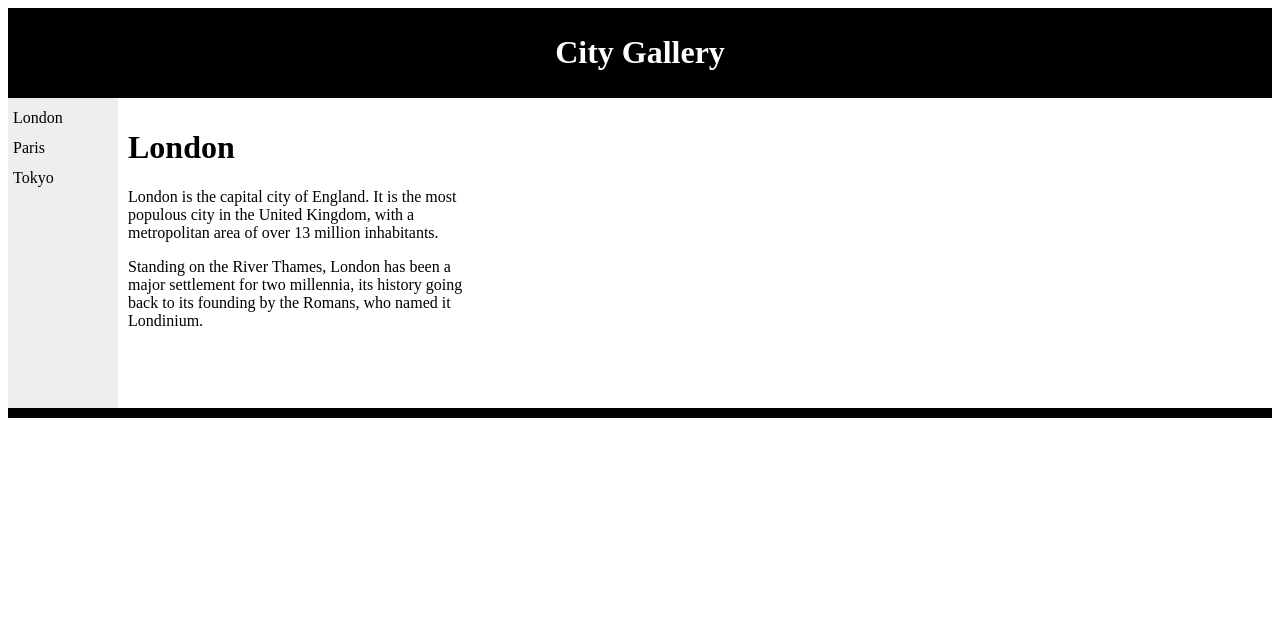
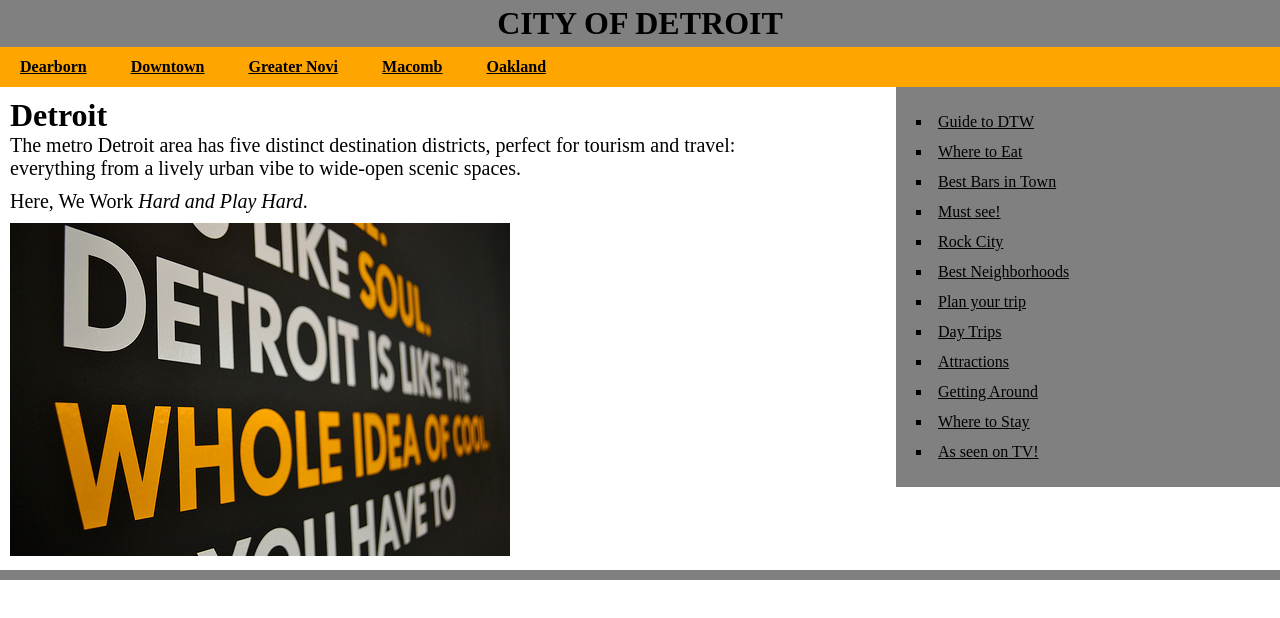
Before and after one commit to DianaRMiller/LAYOUTCODE, a plain HTML site: page indexB.html in a window 1280 px wide. Drawn offline with Linux system fonts and the light colour scheme.

Commit message:
fix nav bar

```diff
--- a/CSSB/stylesB.css
+++ b/CSSB/stylesB.css
@@ -1,25 +1,83 @@
 
-#header {
-    background-color:black;
-    color:white;
+*{margin: 0; padding: 0; box-sizing: border-box;}
+body{
+  font-family: "Rockwell", Rockwell;
+}
+/* TEXT */
+
+p{
+  margin: 0 0 10px 0;
+  font-family: "Rockwell", Rockwell;
+  font-size: 20px;
+}
+
+a{
+  color:black;
+}
+
+/* LAYOUT */
+
+.header {
+    background-color:gray;
+    color:black;
+    font-family:rockwell extra bold;
     text-align:center;
     padding:5px;
 }
-#nav {
-    line-height:30px;
-    background-color:#eeeeee;
-    height:300px;
-    width:100px;
-    float:left;
-    padding:5px;
+
+.nav {
+    background-color:orange;
 }
-#section {
-    width:350px;
+
+.nav ul {
+    list-style-type: none;
+    margin: 0;
+    padding: 0;
+}
+
+.nav li {
+    display: inline-block;
+}
+
+.nav a{
+    font-weight: bold;
+    color: black;
+    padding: 0 20px;
+    line-height: 40px;
+    font-family: "Rockwell", Rockwell;
+    display: block;
+}
+
+.section {
+    width: 65%;
     float:left;
     padding:10px;
 }
-#footer {
-    background-color:black;
+
+.section span {
+  font-style: italic;
+}
+
+.section img {
+  max-width: 100%;
+}
+
+.sidebar {
+  background-color:gray;
+  width: 30%;
+  padding:20px;
+  font-family: rockwell;
+  float: right;
+}
+
+.sidebar ul{
+  list-style: square inside;
+}
+
+.sidebar li{line-height: 30px;}
+
+.footer {
+    background-color:gray;
     color:white;
     clear:both;
     text-align:center;
--- a/indexB.html
+++ b/indexB.html
@@ -1,34 +1,52 @@
 <!DOCTYPE html>
 <html>
-<title></title>
+<title>DETROIT MI</title>
 <head>
 <link href="CSSB/stylesB.css" rel="stylesheet" type="text/css" media="all">
 </head>
 <body>
 
-<div id="header">
-<h1>City Gallery</h1>
+<div class="header">
+<h1>CITY OF DETROIT</h1>
 </div>
 
-<div id="nav">
-London<br>
-Paris<br>
-Tokyo<br>
+<div class="nav">
+  <ul>
+    <li><a href="dearborn.asp">Dearborn</a></li>
+    <li><a href="downtown.asp">Downtown</a></li>
+    <li><a href="greaternovi.asp">Greater Novi</a></li>
+    <li><a href="macomb.asp">Macomb</a></li>
+    <li><a href="oakland.asp">Oakland</a></li>
+  </ul>
 </div>
 
-<div id="section">
-<h1>London</h1>
+<div class="section">
+<h1>Detroit</h1>
 <p>
-London is the capital city of England. It is the most populous city in the United Kingdom,
-with a metropolitan area of over 13 million inhabitants.
+The metro Detroit area has five distinct destination districts, perfect for tourism and travel: everything from a lively urban vibe to wide-open scenic spaces.
 </p>
-<p>
-Standing on the River Thames, London has been a major settlement for two millennia,
-its history going back to its founding by the Romans, who named it Londinium.
-</p>
+<p>Here, We Work <span>Hard and Play Hard</span>.</p>
+<img src="IMGB/detroit.jpg" alt="a Detroit quote">
 </div>
 
-<div id="footer">
+<div class="sidebar">
+  <ul>
+    <li><a href="visitdetroit.asp">Guide to DTW</a></li>
+    <li><a href="visitdetroit.asp">Where to Eat</a></li>
+    <li><a href="visitdetroit.asp">Best Bars in Town</a></li>
+    <li><a href="visitdetroit.asp">Must see!</a></li>
+    <li><a href="visitdetroit.asp">Rock City</a></li>
+    <li><a href="visitdetroit.asp">Best Neighborhoods</a></li>
+    <li><a href="visitdetroit.asp">Plan your trip</a></li>
+    <li><a href="visitdetroit.asp">Day Trips</a></li>
+    <li><a href="visitdetroit.asp">Attractions</a></li>
+    <li><a href="visitdetroit.asp">Getting Around</a></li>
+    <li><a href="visitdetroit.asp">Where to Stay</a></li>
+    <li><a href="visitdetroit.asp">As seen on TV!</a></li>
+  </ul>
+</div>
+
+<div class="footer">
 </div>
 
 </body>
```
Also changed, not shown: IMGB/detroit.jpg (added).
